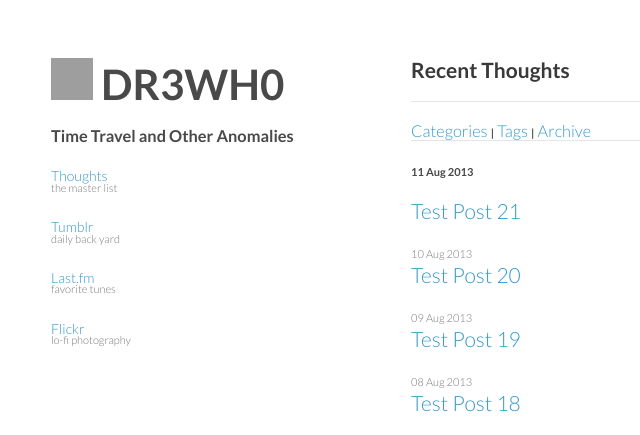
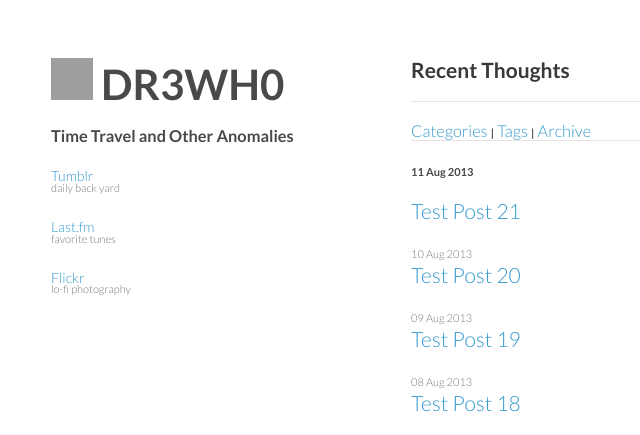
Before and after one commit to drewhop/drewhop.github.io, a Jekyll site: the page built from index.html, in a window 1280 px wide. Shown: the top 435 px of the page, without its empty margins (159-799 px from the left). Built offline with Jekyll 4.4.1, drawn with Linux system fonts in a browser that asks for light colours; comment, search, counter and statistics services are not loaded; grey boxes are pictures that could not be loaded.

Commit message:
Update default.html

```diff
--- a/_layouts/default.html
+++ b/_layouts/default.html
@@ -18,7 +18,7 @@
       <header>
         <h1><a href="/index.html"><img src="https://dl.dropboxusercontent.com/u/8239797/DR3WH0.png" alt="DR3WH0.png" height="42" width="42" /> DR3WH0</a></h1>
         <h3>Time Travel and Other Anomalies</h3>
-        <p class="view"><a href="/archive.html">Thoughts<small>the master list</small></a>
+        <!---<p class="view"><a href="/archive.html">Thoughts<small>the master list</small></a>--->
         <p class="view"><a href="http://dr3wh0.tumblr.com/">Tumblr<small>daily back yard</small></a>
         <p class="view"><a href="http://www.last.fm/user/DR3WH0">Last.fm<small>favorite tunes</small></a>
         <p class="view"><a href="http://www.flickr.com/photos/dr3wh0/" target="tab">Flickr<small>lo-fi photography</small></a>
```
